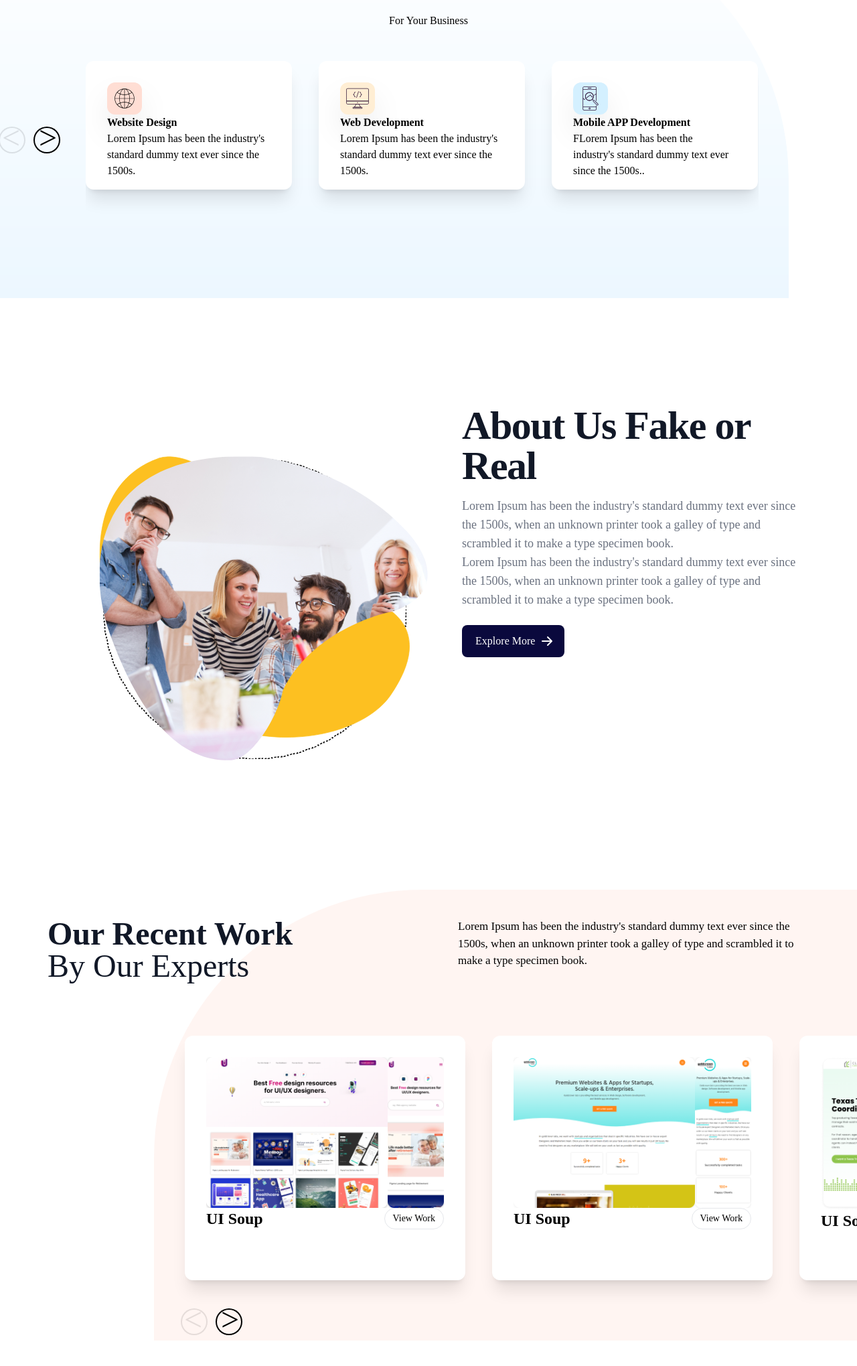
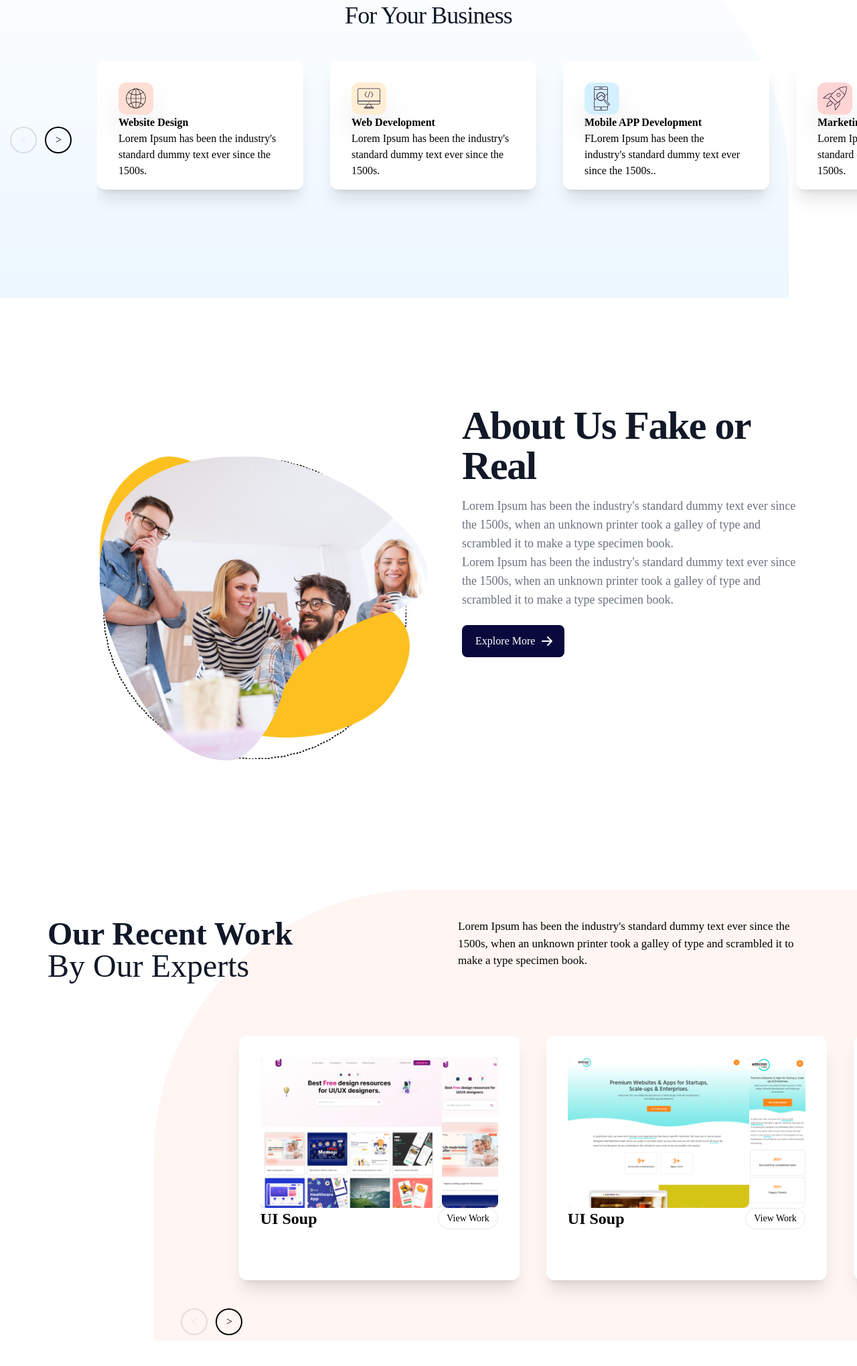
Before and after one commit to Ichikyube/ujian-tailwind-umptn-red-capital-day-10, a website: page index.html in a window 1280 px wide. Shown: the part 751-2790 px from the top of the page at 67% size. Drawn offline with nearby package versions, Linux system fonts and the light colour scheme; a web font is replaced by a local one.

Commit message:
adding carousel

```diff
--- a/index.html
+++ b/index.html
@@ -19,7 +19,7 @@
     <header>
         <nav class="border-gray-200 container mx-auto px-4 lg:px-6 py-2.5">
             <div class="flex flex-wrap relative items-center mx-auto max-w-screen-xl">
-                <div class="w-full -z-20"><a href="#" class="font-playfair font-bold text-xl tracking-wide absolute top-2 left-0text-center">Dream Agency</a>
+                <div class="w-full -z-20"><a href="#" class="font-playfair font-bold text-xl tracking-wide absolute top-2 left-0 text-center">Dream Agency</a>
                 </div>
                 <button data-collapse-toggle="navbar-default" type="button" class="inline-flex justify-end items-center p-2 ml-1 text-sm text-gray-500
                 rounded-lg lg:hidden hover:bg-gray-100 focus:outline-none focus:ring-2 focus:ring-gray-20" aria-controls="navbar-default"
@@ -90,15 +90,14 @@
         <div class="absolute gradient-mask-t-0 w-[92vw] h-[578px] -z-20 rounded-tr-[400px] bg-[#ECF7FF] "></div>
         <div class="pb-4">
             <div class="container mx-auto max-w-screen-md text-center mb-8 lg:mb-12">
-                <h2 class="mb-4 text-4xl pt-24 tracking-tight font-extrabold text-gray-900"> What We Do</h2>
-                <h2>For Your Business</h2>
+                <h2 class="mb-4 text-4xl pt-24 tracking-tight font-extrabold text-gray-900"> What We Do<br><span class="font-light">For Your Business</span></h2>
             </div>
-            <div class="flex items-base">
+            <div class="flex items-base justify-end">
                 <div class="flex items-center mr-10">
-                    <div class="w-9 h-9 mr-4 opacity-10 rounded-full ring-2 ring-black items-center after:content-['\003C'] after:flex after:py-1 after:pr-[1px] after:justify-center after:scale-[300%] "></div>
-                    <div class="w-9 h-9 rounded-full ring-2 ring-black items-center after:content-['\003E'] after:flex after:py-1 after:pl-[1px] after:justify-center after:scale-[300%] "></div>
+                    <button id="car2-left" onclick="mvLeft2()" class="w-9 h-9 mr-4 opacity-10 rounded-full ring-2 ring-black items-center after:content-['\003C'] after:flex after:py-1 after:pr-[1px] after:justify-center"></button>
+                    <button id="car2-right" onclick="mvRight2()" class="w-9 h-9 rounded-full ring-2 ring-black items-center after:content-['\003E'] after:flex after:py-1 after:pl-[1px] after:justify-center"></button>
                 </div>
-                <div class="w-[1005px] grid grid-flow-col gap-10 overflow-x-scroll scrollbar-hide pb-11">
+                <div id="carousel-2" class="w-[1135px] grid grid-flow-col gap-10 overflow-x-scroll scrollbar-hide pb-11">
                     <div class="bg-myWhite lg:items-center flex-col lg:flex-row w-[308px] h-[192px] p-8 rounded-xl shadow-xl">
                         <div
                             class="p-5 mr-9 h-12 w-[52px] lg:self-center rounded-xl shadow-2xl bg-[#FFDED4]
@@ -144,6 +143,20 @@
                         </div>
                     </div>
                 </div>
+                <script>
+                    function mvLeft2() {
+                        document.getElementById('carousel-2').scrollLeft -= 20;
+                        if(document.getElementById('carousel-2').scrollLeft <= 0) {
+                            document.getElementById("car2-left").classList.add("opacity-10")
+                        }
+                    }
+                    function mvRight2() {
+                        document.getElementById('carousel-2').scrollLeft += 20;
+                        if(document.getElementById('carousel-2').scrollLeft > 0) {
+                            document.getElementById("car2-left").classList.remove("opacity-10")
+                        }
+                    }
+                </script>
             </div>
         </div>
     </section>
@@ -175,7 +188,7 @@
                 <div><p class="text-[17px] font-normal w-[525px]">Lorem Ipsum has been the industry's standard dummy text ever since the 1500s, when an unknown printer took a galley of type and scrambled it to make a type specimen book.</p></div>
             </div>
             <div class="flex items-base justify-end">
-                <div class="w-[1132px] grid grid-flow-col gap-10 overflow-x-scroll scrollbar-hide pb-11">
+                <div id="carousel-1" class="w-[1132px] ml-[14.3em] grid grid-flow-col gap-10 overflow-x-scroll scrollbar-hide pb-11">
                     <div class="bg-myWhite lg:items-center flex-col lg:flex-row w-[419px] h-[365px] ml-32 p-8 rounded-xl shadow-xl">
                         <div class="flex">
                             <div><img src="img/screencapture-uisoup-2021-w.png" alt=""></div>
@@ -219,9 +232,23 @@
                 </div>
             </div>
             <div class="container mx-auto flex items-center ml-64">
-                <div class="w-9 h-9 mr-4 opacity-10 rounded-full ring-2 ring-black items-center after:content-['\003C'] after:flex after:py-1 after:pr-[1px] after:justify-center after:scale-[300%] "></div>
-                <div class="w-9 h-9 rounded-full ring-2 ring-black items-center after:content-['\003E'] after:flex after:py-1 after:pl-[1px] after:justify-center after:scale-[300%] "></div>
+                <button id="car1-left" onclick="mvLeft()" class="w-9 h-9 mr-4 opacity-10 rounded-full ring-2 ring-black items-center after:content-['\003C'] after:flex after:py-1 after:pr-[1px] after:justify-center"></button>
+                <button id="car1-right" onclick="mvRight()" class="w-9 h-9 rounded-full ring-2 ring-black items-center after:content-['\003E'] after:flex after:py-1 after:pl-[1px] after:justify-center"></button>
             </div>
+            <script>
+                function mvLeft() {
+                    document.getElementById('carousel-1').scrollLeft -= 20;
+                    if(document.getElementById('carousel-1').scrollLeft <= 0) {
+                        document.getElementById("car1-left").classList.add("opacity-10")
+                    }
+                }
+                function mvRight() {
+                    document.getElementById('carousel-1').scrollLeft += 20;
+                    if(document.getElementById('carousel-1').scrollLeft > 0) {
+                        document.getElementById("car1-left").classList.remove("opacity-10")
+                    }
+                }
+            </script>
         </div>
     </section>
     <section class="bg-white">
@@ -269,8 +296,8 @@
     <footer class="w-[92vw] h-[453px] rounded-tr-[158px] pr-[152px] bg-myBlack text-myWhite">
         <div class="container mx-auto flex justify-between max-w-screen-xl text-center pt-[77px]">
             <div class="">
-                <a href="/"><h1>Dream Agency</h1></a>
-                <p class="w-[493px] text-left">Lorem Ipsum has been the industry's standard dummy
+                <a href="/"><h1 class="font-playfair font-bold text-4xl mb-4 tracking-wide text-left">Dream Agency</h1></a>
+                <p class="w-[493px] text-left font-normal">Lorem Ipsum has been the industry's standard dummy
                     text ever since the 1500s, when an unknown printer took a galley of type and scrambled
                     it to make a type specimen book. It has survived not only five centuries.<br><br>
                 <span class="font-semibold ">Get In Touch</span></p>
```
Also changed, not shown: style.css.
